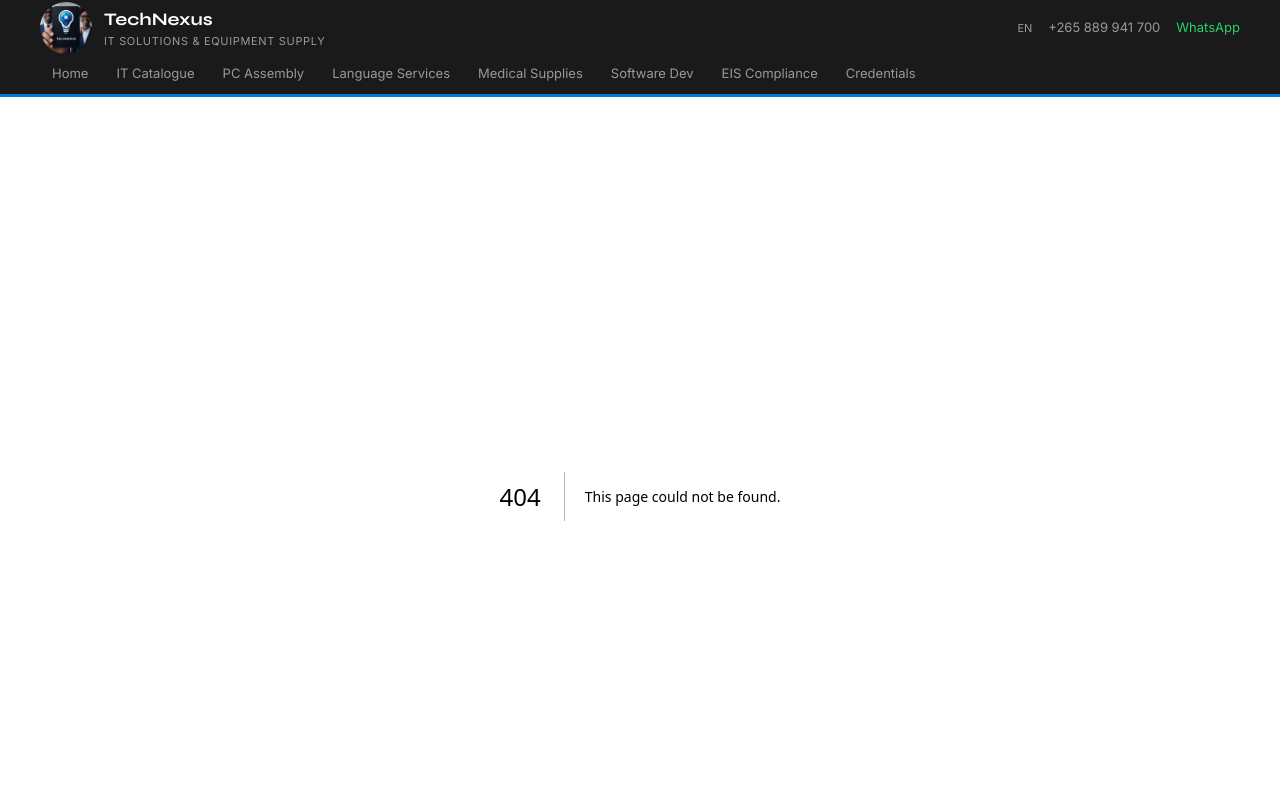
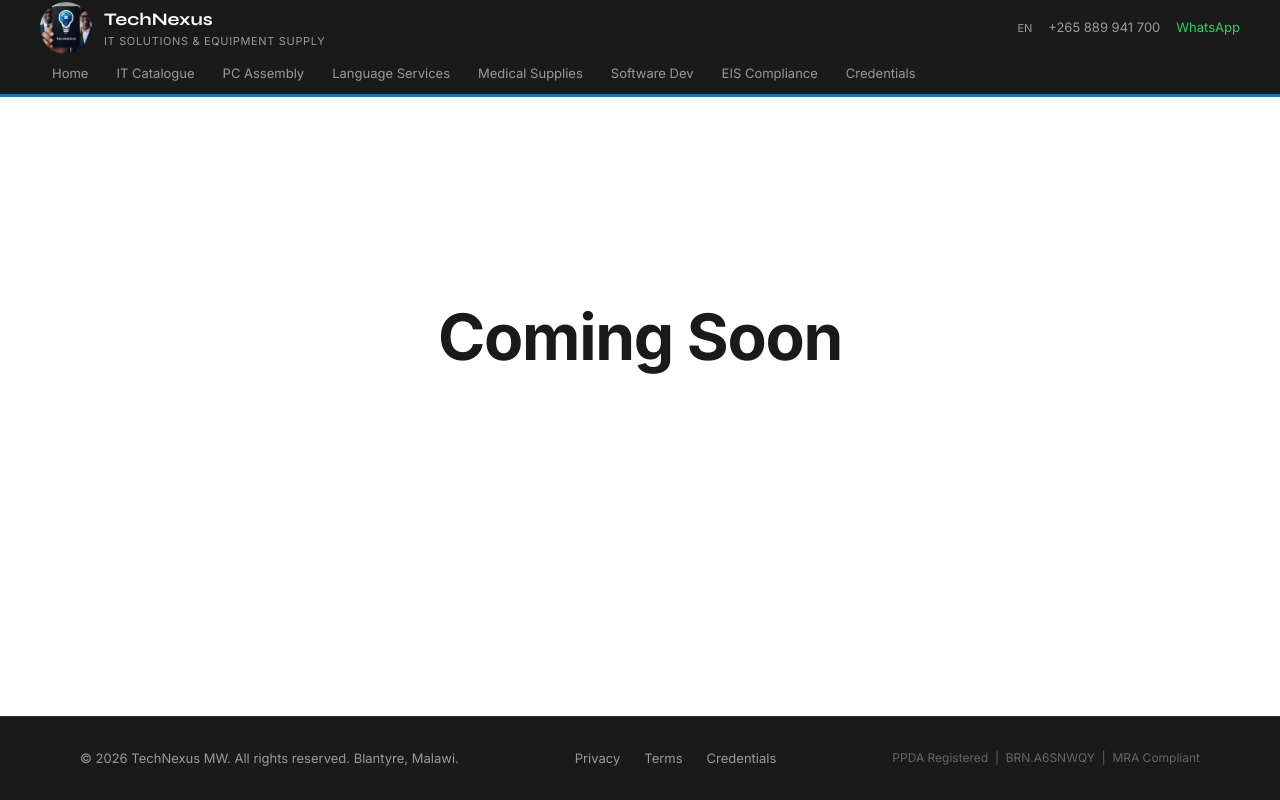
Before and after one commit to tafika-itaye/technexus-next, a Next.js app: page /demos in a window 1280 px wide. Before the commit this address had no page. Shown: the top 800 px of the page. Built offline with nearby package versions, Linux system fonts and the light colour scheme.

Commit message:
Add demos and not-found pages — all routes complete

```diff
--- /dev/null
+++ b/app/demos/page.tsx
@@ -0,0 +1,9 @@
+export default function DemosPage() {
+  return (
+    <div style={{ display: "flex", alignItems: "center", justifyContent: "center", minHeight: "60vh" }}>
+      <strong style={{ fontSize: "clamp(2rem,6vw,4rem)", letterSpacing: "-0.02em", color: "var(--fl-neutral-90)" }}>
+        Coming Soon
+      </strong>
+    </div>
+  );
+}
--- /dev/null
+++ b/app/not-found.tsx
@@ -0,0 +1,14 @@
+import Link from "next/link";
+
+export default function NotFound() {
+  return (
+    <div style={{ display: "flex", flexDirection: "column" as const, alignItems: "center", justifyContent: "center", minHeight: "60vh", textAlign: "center", padding: "40px" }}>
+      <div style={{ fontFamily: "var(--font-syne)", fontSize: "clamp(4rem,12vw,8rem)", fontWeight: 800, color: "var(--fl-neutral-12)", lineHeight: 1 }}>404</div>
+      <h1 style={{ fontFamily: "var(--font-syne)", fontSize: "clamp(1.2rem,3vw,1.8rem)", fontWeight: 700, color: "var(--fl-neutral-90)", margin: "16px 0 8px" }}>Page Not Found</h1>
+      <p style={{ fontSize: "14px", color: "#595959", marginBottom: "32px" }}>The page you are looking for does not exist or has been moved.</p>
+      <Link href="/" style={{ display: "inline-flex", alignItems: "center", padding: "12px 28px", background: "var(--fl-blue)", color: "#fff", borderRadius: "8px", fontSize: "14px", fontWeight: 600, textDecoration: "none" }}>
+        Back to Home
+      </Link>
+    </div>
+  );
+}
```
